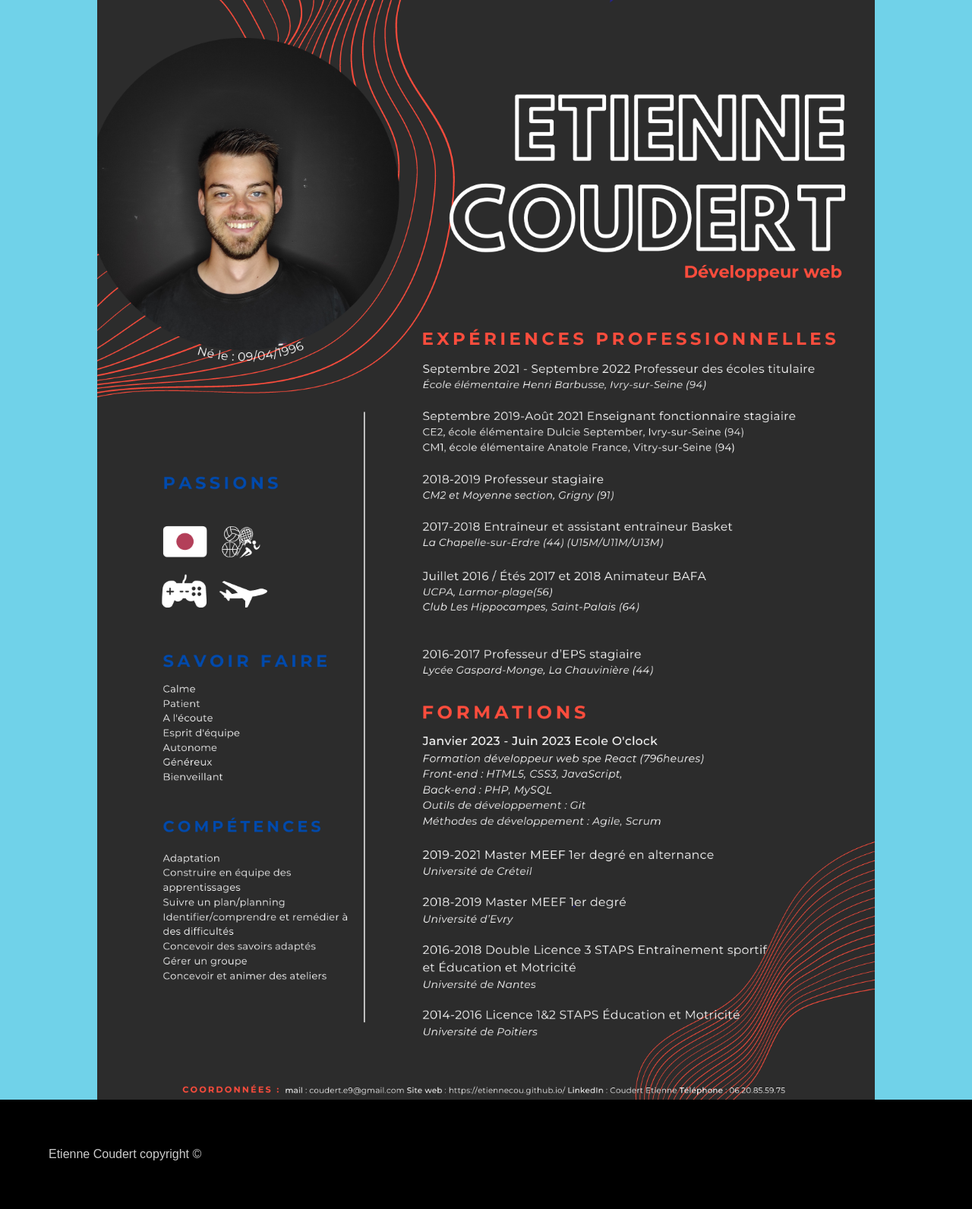
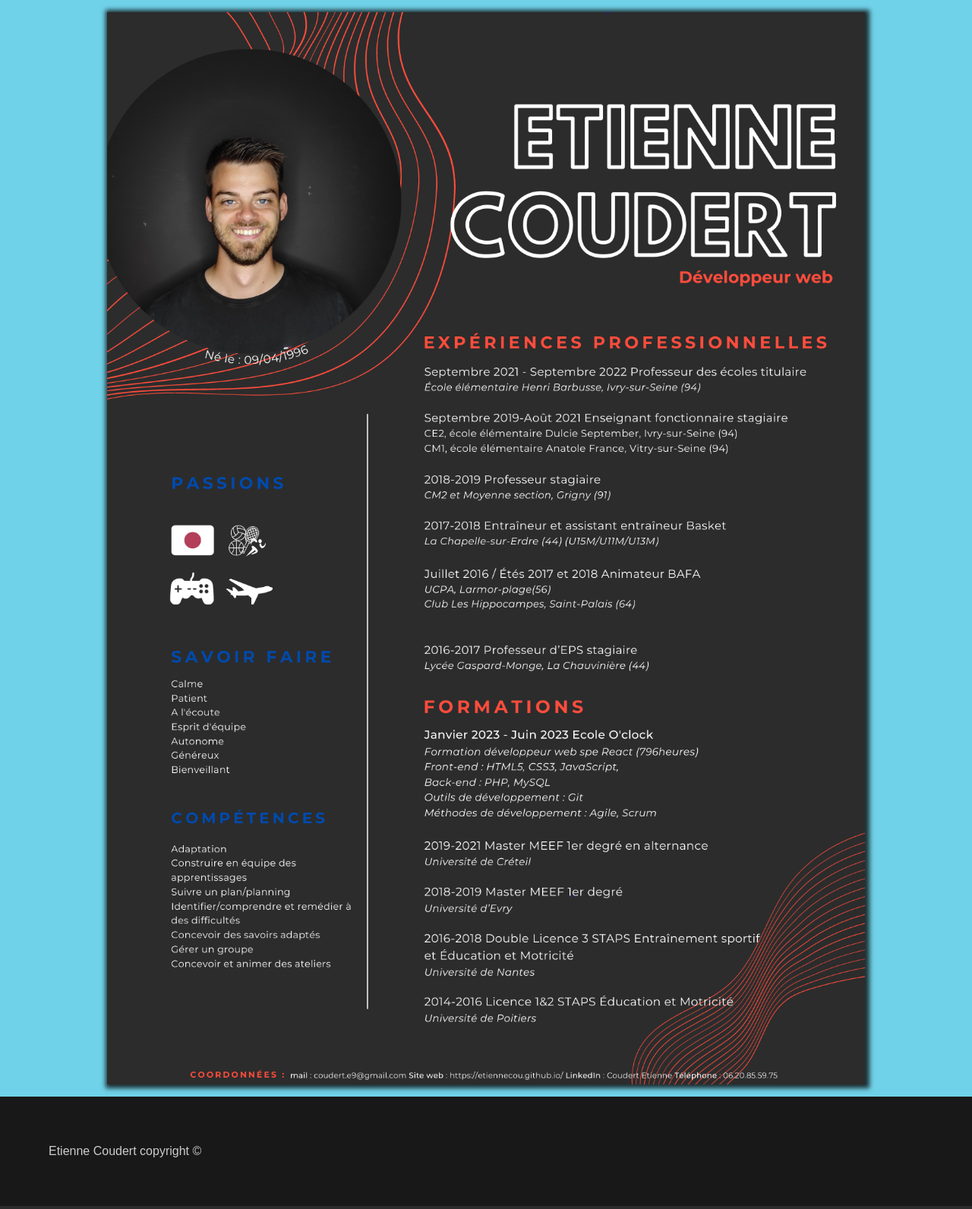
Before and after one commit to EtienneCou/EtienneCou.github.io, a PHP site: page /index/cv.html in a window 1280 px wide. Shown: the part 324-1916 px from the top of the page at 76% size. Run offline with PHP 8.4, Linux system fonts and the light colour scheme.

Commit message:
ajustement cv

```diff
--- a/css/style.css
+++ b/css/style.css
@@ -188,14 +188,14 @@ body {
 
   .wrapper_cv {
     background-color:#70D2E9;
+    padding: 1em;
   }
 
   .cv {
     width: 80%;
     display: flex;
     margin: auto;
-    padding: auto;
-
+    box-shadow: 2px 1px 6px 4px #0b0b0bcf;
   }
 
   /* Work */
@@ -296,5 +296,5 @@ body {
   #page-footer {
     padding: 4em;
     color: #ccc;
-    background-color: black;
+    background-color: rgb(24, 24, 24);
   }
```
